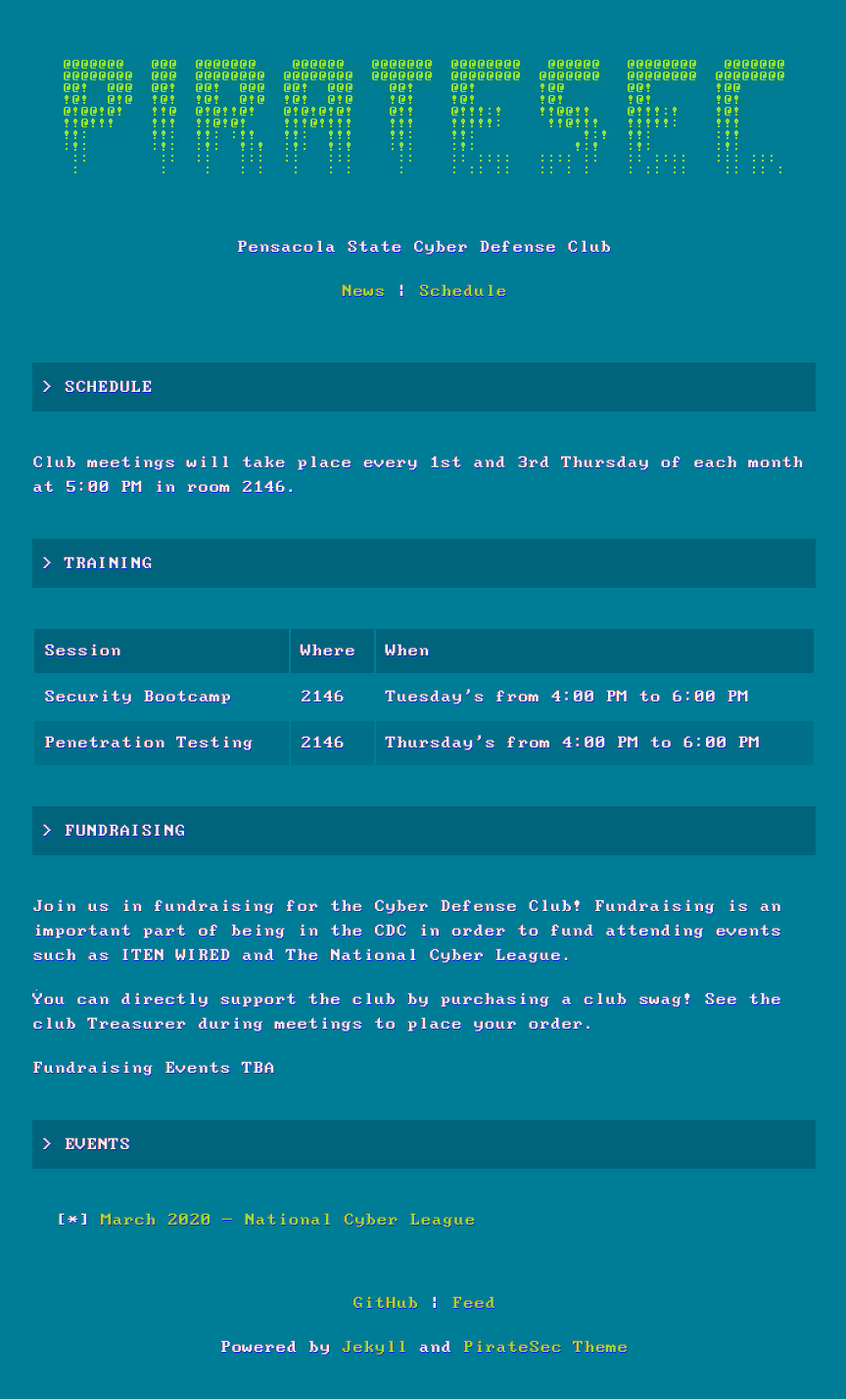
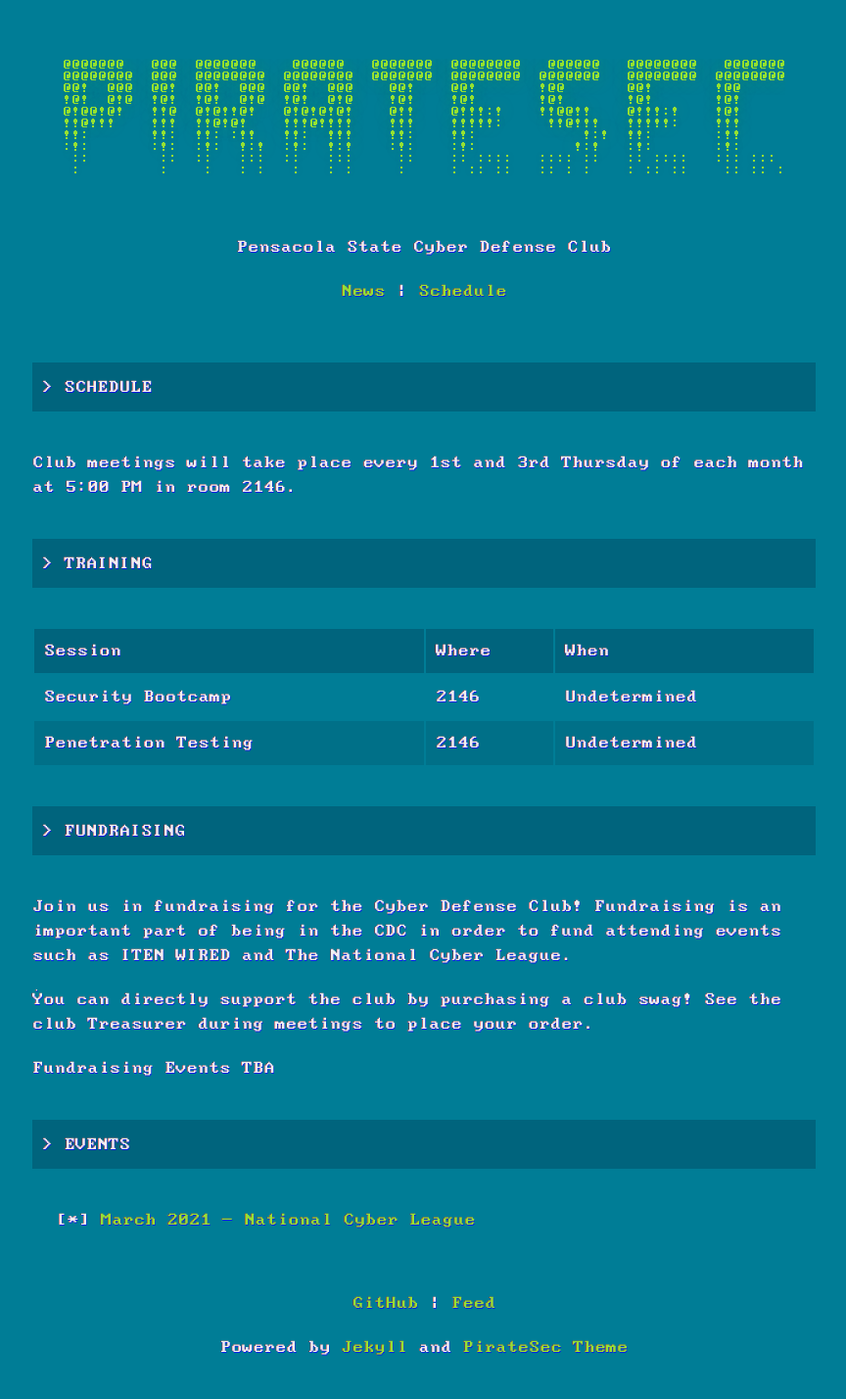
Before and after one commit to psccdc/piratesec.org, a Jekyll site: the page built from schedule.md, in a window 1280 px wide. Shown: the whole page at 98% size, without its empty margins (207-1071 px from the left). Built offline with Jekyll 4.4.1, drawn with Linux system fonts in a browser that asks for light colours.

Commit message:
Update schedule.md

```diff
--- a/schedule.md
+++ b/schedule.md
@@ -9,8 +9,8 @@ Club meetings will take place every 1st and 3rd Thursday of each month at 5:00 P
 
 | Session | Where | When |
 | --- | --- | --- |
-| Security Bootcamp | 2146 | Tuesday's from 4:00 PM to 6:00 PM |
-| Penetration Testing | 2146 | Thursday's from 4:00 PM to 6:00 PM |
+| Security Bootcamp | 2146 | Undetermined |
+| Penetration Testing | 2146 | Undetermined |
 
 # Fundraising
 
@@ -22,4 +22,4 @@ Fundraising Events TBA
 
 # Events
 
-- [March 2020 - National Cyber League](https://www.nationalcyberleague.org/spring-season-2020)
+- [March 2021 - National Cyber League](https://nationalcyberleague.org/competition)
```
